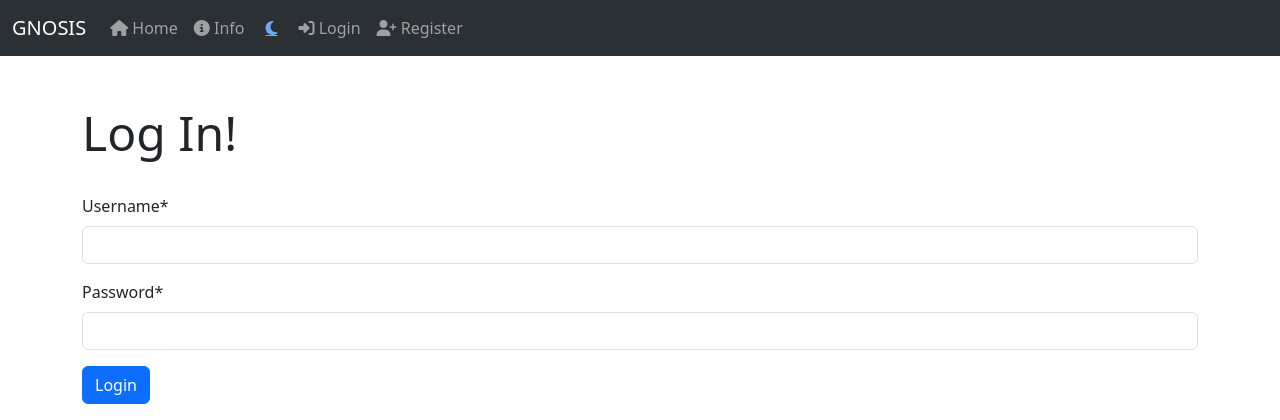
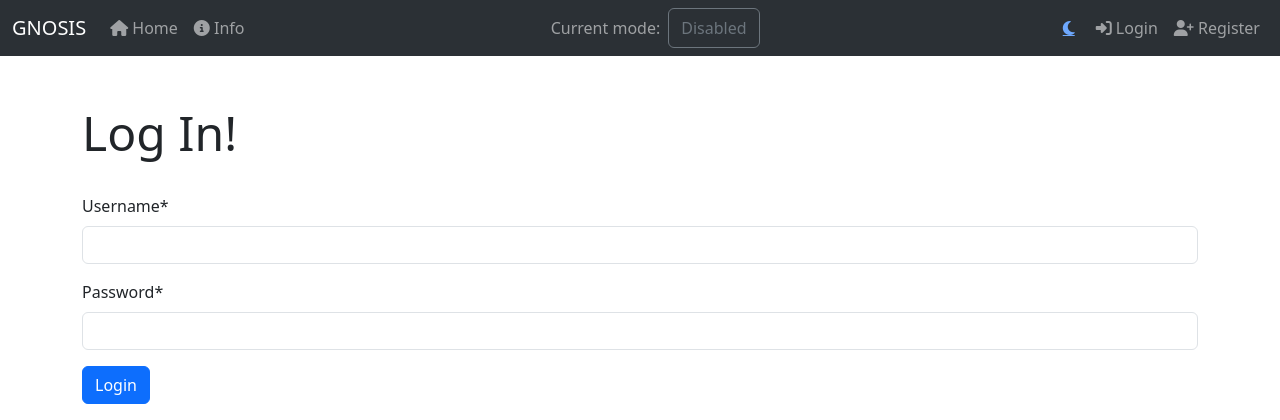
Before and after one commit to MidHunterX/GNOSIS, a Django app: page /login/ in a window 1280 px wide. Shown: the top 420 px of the page. Run offline with Django 5.2, Linux system fonts and the light colour scheme; some libraries are stand-ins or nearby versions.

Commit message:
🔧 Fixed: Navbar Icons Unaligned on Logout

```diff
--- a/gnosis_app/templates/gnosis/base.html
+++ b/gnosis_app/templates/gnosis/base.html
@@ -44,13 +44,15 @@
           </div>
 
           <!-- SELECT VIEWER MODE - UPLOADER MODE -->
-          {% if request.user.is_authenticated %}
           <div class="navbar-nav mx-auto">
             <p class="nav-link my-0">Current mode:</p>
+            {% if request.user.is_authenticated %}
             <button id="showButton" class="btn btn-outline-info" style="display: none;" data-bs-toggle="modal" data-bs-target="#splitscreenModal">Viewer Mode</button>
             <button id="hideButton" class="btn btn-outline-info" data-bs-toggle="modal" data-bs-target="#splitscreenModal">Uploader Mode</button>
+            {% else %}
+            <button class="btn btn-outline-secondary">Disabled</button>
+            {% endif %}
           </div>
-          {% endif %}
 
           <!-- TOGGLE DARK MODE - LIGHT MODE -->
           <button id="themeToggle" class="btn btn-link fas fa-sun"></button>
@@ -81,7 +83,7 @@
             </li>
           </ul>
           {% else %}
-          <ul class="nav navbar-nav navbar-right">
+          <ul class="navbar-nav">
             <li class="nav-item"><a class="nav-link" href="{% url 'gnosis:user_login' %}"><i class="fas fa-sign-in-alt"></i> Login</a></li>
             <li class="nav-item"><a class="nav-link" href="{% url 'gnosis:register' %}"><i class="fas fa-user-plus"></i> Register</a></li>
           </ul>
```
